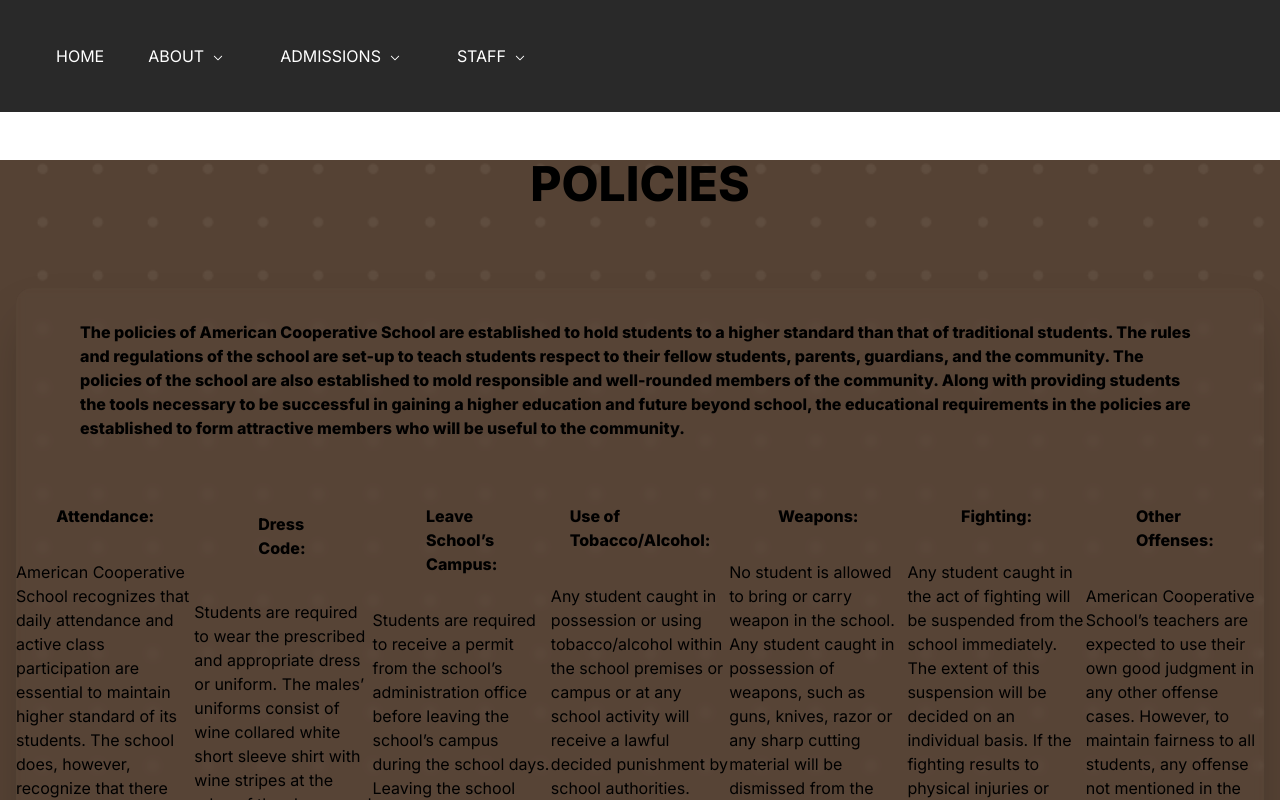
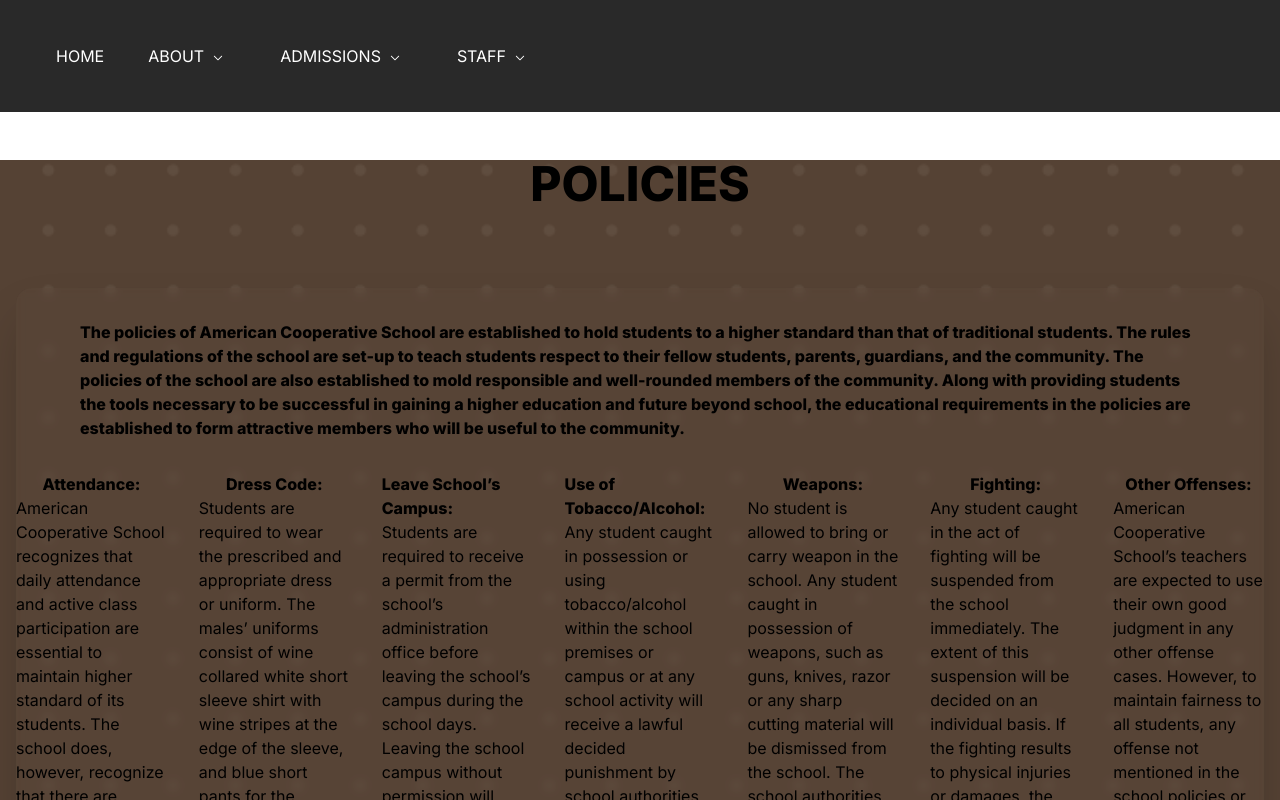
Before and after one commit to Adjoa20/ACSWebsite, a Next.js app in the folder acs-website/: page /pages/policy in a window 1280 px wide. Shown: the top 800 px of the page. Built offline with nearby package versions, Linux system fonts and the light colour scheme.

Commit message:
Fixed grid for Policy page

```diff
--- a/acs-website/src/app/pages/policy/page.tsx
+++ b/acs-website/src/app/pages/policy/page.tsx
@@ -23,9 +23,9 @@
               requirements in the policies are established to form attractive
               members who will be useful to the community.
             </p>
-            <div className="grid grid-cols-7">
+            <div className="grid grid-cols-7 gap-x-8 gap-y-4">
               <p className="md:flex md:items-center flex flex-col">
-              <span className="md:gap-8 md:py-8 md:px-4 xl:gap-16 sm:py-16 xl:px-16 font-extrabold">Attendance:</span>
+                <span className="md:gap-8 xl:gap-16 font-extrabold">Attendance:</span>
                 American Cooperative School recognizes that daily
                 attendance and active class participation are essential to maintain
                 higher standard of its students. The school does, however, recognize
@@ -45,7 +45,7 @@
                 check-up); Religious Holidays Observances.
               </p>
               <p className="md:flex md:items-center flex flex-col">
-              <span className="md:gap-8 md:py-10 md:px-4 xl:gap-16 sm:py-16 xl:px-16 font-extrabold">Dress Code:</span>
+                <span className="md:gap-8 xl:gap-16 font-extrabold">Dress Code:</span>
                 Students are required to wear the prescribed and
                 appropriate dress or uniform. The males’ uniforms consist of wine
                 collared white short sleeve shirt with wine stripes at the edge of the
@@ -60,7 +60,7 @@
                 knees all times.
               </p>
               <p className="md:flex md:items-center flex flex-col">
-            <span className="md:gap-8 md:py-8 md:px-4 xl:gap-16 sm:py-16 xl:px-16 font-extrabold">Leave School’s Campus:</span>
+                <span className="md:gap-8 xl:gap-16 font-extrabold">Leave School’s Campus:</span>
                 Students are required to receive a permit from
                 the school’s administration office before leaving the school’s campus
                 during the school days. Leaving the school campus without permission
@@ -68,14 +68,14 @@
                 by school authorities.
               </p>
               <p className="md:flex md:items-center flex flex-col">
-            <span className="md:gap-8 md:py-8 md:px-4 xl:gap-16 sm:py-16 xl:px-16 font-extrabold">Use of Tobacco/Alcohol:</span>
+                <span className="md:gap-8 xl:gap-16 font-extrabold">Use of Tobacco/Alcohol:</span>
                 Any student caught in possession or using
                 tobacco/alcohol within the school premises or campus or at any school
                 activity will receive a lawful decided punishment by school
                 authorities.
               </p>
               <p className="md:flex md:items-center flex flex-col">
-            <span className="md:gap-8 md:py-8 md:px-4 xl:gap-16 sm:py-16 xl:px-16 font-extrabold">Weapons:</span>
+                <span className="md:gap-8 xl:gap-16 font-extrabold">Weapons:</span>
                 No student is allowed to bring or carry weapon in the school.
                 Any student caught in possession of weapons, such as guns, knives,
                 razor or any sharp cutting material will be dismissed from the school.
@@ -85,7 +85,7 @@
                 at the school.
               </p>
               <p className="md:flex md:items-center flex flex-col">
-            <span className="md:gap-8 md:py-8 md:px-4 xl:gap-16 sm:py-16 xl:px-16 font-extrabold">Fighting:</span>
+                <span className="md:gap-8 xl:gap-16 font-extrabold">Fighting:</span>
                 Any student caught in the act of fighting will be suspended
                 from the school immediately. The extent of this suspension will be
                 decided on an individual basis. If the fighting results to physical
@@ -93,7 +93,7 @@
                 enforcement agency for any legal consequences.
               </p>
               <p className="md:flex md:items-center flex flex-col mb-30">
-            <span className="md:gap-8 md:py-8 md:px-4 xl:gap-16 sm:py-16 xl:px-16 font-extrabold">Other Offenses: </span>
+                <span className="md:gap-8 xl:gap-16 font-extrabold">Other Offenses: </span>
                 American Cooperative School’s teachers are expected to
                 use their own good judgment in any other offense cases. However, to
                 maintain fairness to all students, any offense not mentioned in the
```
Lines whose indentation alone changed are shown as unchanged.
